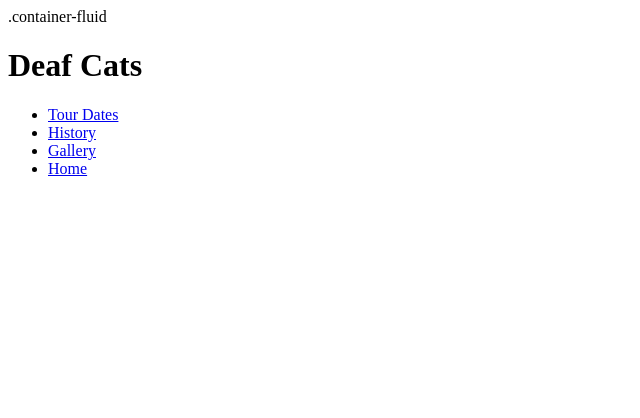
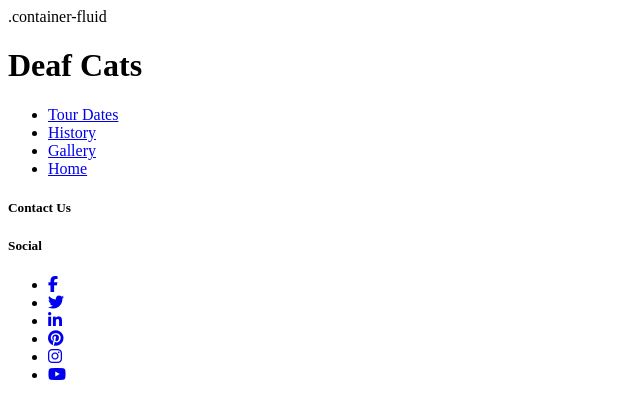
Before and after one commit to al-ell/al-ell.github.io, a plain HTML site: page index.html in a window 1280 px wide. Shown: the whole page, without its empty margins (0-640 px from the left). Drawn offline with Linux system fonts and the light colour scheme; files that its build step writes are made by us from their sources; a web font is replaced by a local one.

Commit message:
added: footer & links

```diff
--- a/index.html
+++ b/index.html
@@ -39,10 +39,58 @@
         </div>
     </header>
     <section class="container-fluid">
-
+        <div class="row">
+            <div class="col-8">
+            </div>
+        </div>
     </section>
-    <footer>
-
+    <footer class="container-fluid">
+        <div class="row" id="footer-details">
+            <div class="col-sm-5">
+                <h5 class="uppercase">Contact Us</h5>
+            </div>
+            <div class="col-sm-7">
+                <h5 class="uppercase">Social</h5>
+                <ul class="list-inline social-links">
+                    <li class="list-inline-item">
+                        <a target="_blank" href="#">
+                            <i class="fa fa-facebook" aria-hidden="true"></i>
+                            <span class="sr-only">Facebook</span>
+                        </a>
+                    </li>
+                    <li class="list-inline-item">
+                        <a target="_blank" href="#">
+                            <i class="fa fa-twitter" aria-hidden="true"></i>
+                            <span class="sr-only">Twitter</span>
+                        </a>
+                    </li>
+                    <li class="list-inline-item">
+                        <a target="_blank" href="#">
+                            <i class="fa fa-linkedin" aria-hidden="true"></i>
+                            <span class="sr-only">LinkedIn</span>
+                        </a>
+                    </li>
+                    <li class="list-inline-item">
+                        <a target="_blank" href="#">
+                            <i class="fa fa-pinterest" aria-hidden="true"></i>
+                            <span class="sr-only">Pinterest</span>
+                        </a>
+                    </li>
+                    <li class="list-inline-item">
+                        <a target="_blank" href="#">
+                            <i class="fa fa-instagram" aria-hidden="true"></i>
+                            <span class="sr-only">Instagram</span>
+                        </a>
+                    </li>
+                    <li class="list-inline-item">
+                        <a target="_blank" href="#">
+                            <i class="fa fa-youtube" aria-hidden="true"></i>
+                            <span class="sr-only">Youtube</span>
+                        </a>
+                    </li>
+                </ul>
+            </div>
+        </div>
     </footer>
 </body>
 </html>
```
